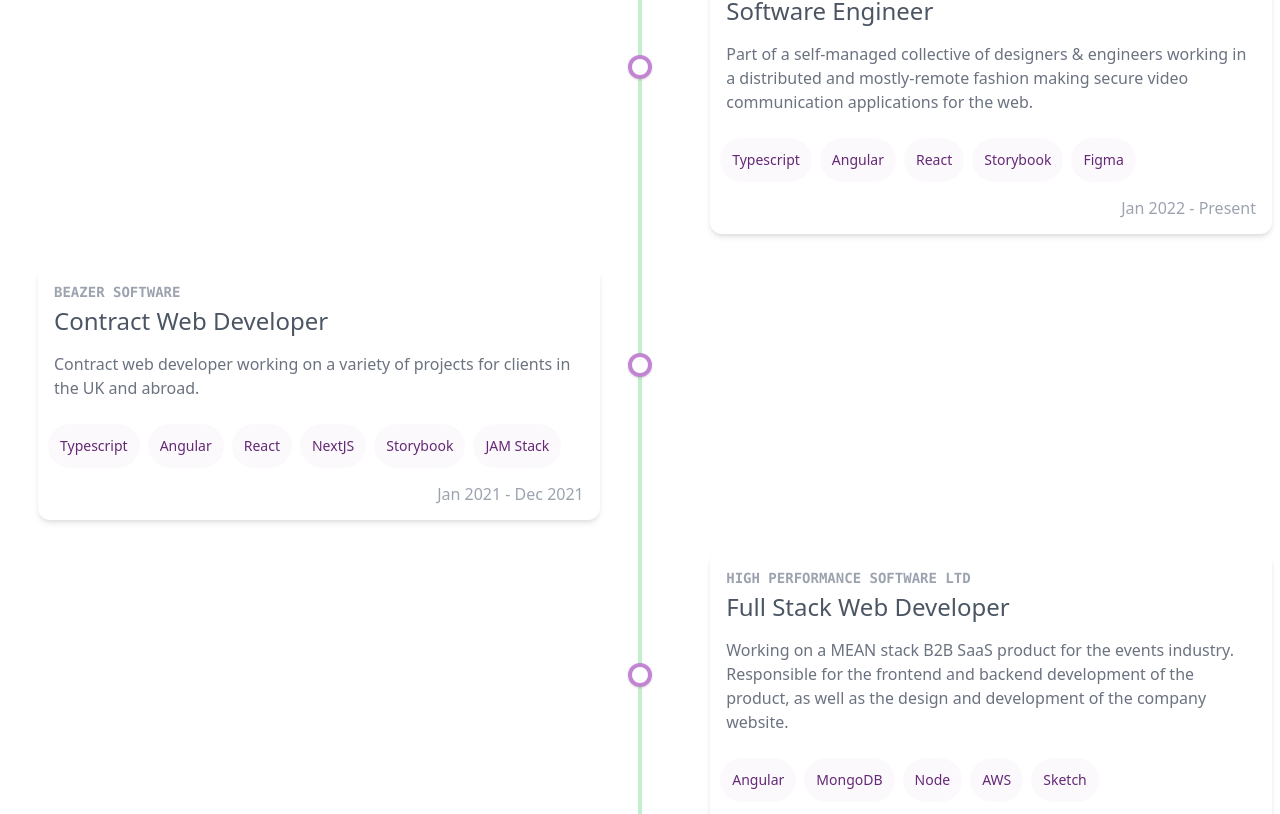
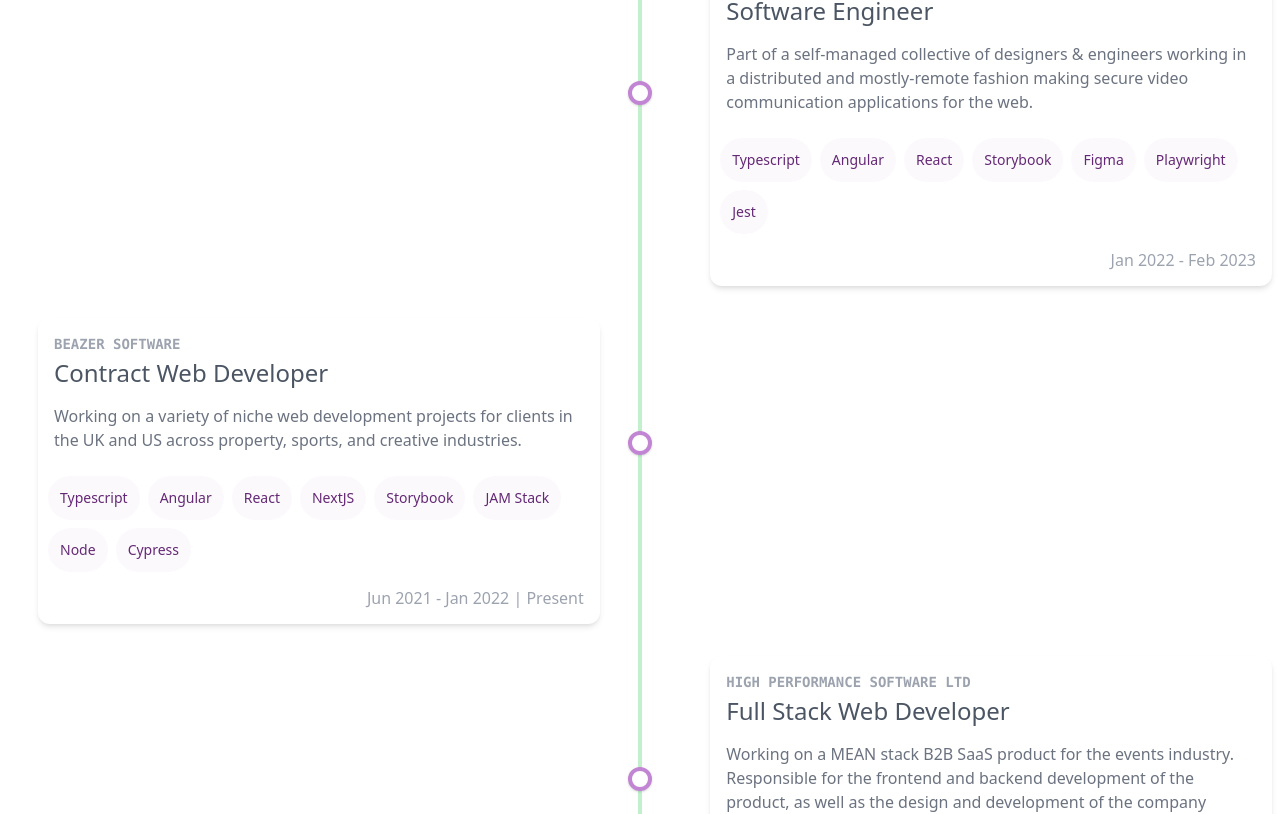
Before and after one commit to beazergood/db-portfolio, a Next.js app: page / in a window 1280 px wide. Shown: the part 1466-2280 px from the top of the page. Built offline with nearby package versions, Linux system fonts and the light colour scheme; a web font is replaced by a local one.

Commit message:
feat: update experience

```diff
--- a/src/components/portfolio/Experience/index.tsx
+++ b/src/components/portfolio/Experience/index.tsx
@@ -9,7 +9,7 @@ export const Experience: React.FC = () => {
       <div className="w-full border-  py-10 my-10  border-purple-200 container">
         <div>
           <h3 className="font-semibold font-sans text-gray-2B2B2B  payton-one text-2xl mx-5 mt-10">
-            Experience
+            Experience 👨🏻‍💻
           </h3>
           <svg height="10" width="100" className="my-2 mx-5">
             <line
--- a/src/experience.data.tsx
+++ b/src/experience.data.tsx
@@ -8,8 +8,10 @@ export const experienceCards = [
       'React',
       'Storybook',
       'Figma',
+      'Playwright',
+      'Jest'
     ],
-    dates: 'Jan 2022 - Present',
+    dates: 'Jan 2022 - Feb 2023',
     img: '',
     side: 'right',
     description: 'Part of a self-managed collective of designers & engineers working in a distributed and mostly-remote fashion making secure video communication applications for the web.',
@@ -23,17 +25,19 @@ export const experienceCards = [
       'React',
       'NextJS',
       'Storybook',
-      'JAM Stack'
+      'JAM Stack',
+      'Node',
+      'Cypress'
     ],
-    dates: 'Jan 2021 - Dec 2021',
+    dates: 'Jun 2021 - Jan 2022 | Present',
     img: '',
     side: 'left',
-    description: 'Contract web developer working on a variety of projects for clients in the UK and abroad.',
+    description: 'Working on a variety of niche web development projects for clients in the UK and US across property, sports, and creative industries.',
   },
   {
     company: 'High Performance Software Ltd',
     role: 'Full Stack Web Developer',
-    pills: ['Angular', 'MongoDB', 'Node', 'AWS', 'Sketch'],
+    pills: ['Angular', 'MongoDB', 'Express', 'Node', 'AWS', 'Sketch'],
     dates: 'Oct 2014 - Nov 2020',
     img: '',
     side: 'right',
```
